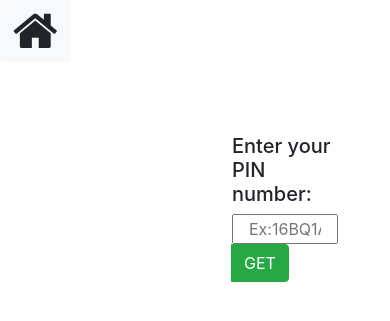
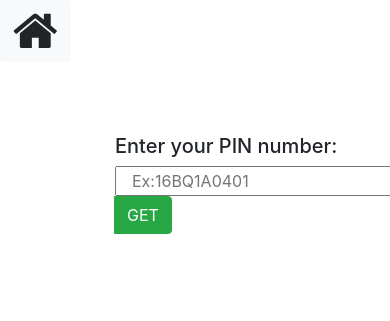
Before and after one commit to Divyaakula28/semresults_update, a Django app: page /Individual_Info/ in a window 390 px wide; the page is wider, and only the part inside the window is pictured. Shown: the top 321 px of that part. Run offline with Django 3.2, Linux system fonts and the light colour scheme; parts of the project's set-up code (start-up, migrations or seed data) failed here and were passed over; some libraries are stand-ins or nearby versions.

Commit message:
Update pin.html

```diff
--- a/twotwo/templates/pin.html
+++ b/twotwo/templates/pin.html
@@ -42,6 +42,11 @@
   top:30px;
 
 }
+@media all and (max-width:720px){
+  .hello{
+    width:100%;
+  }
+}
 
 </style>
 
```
